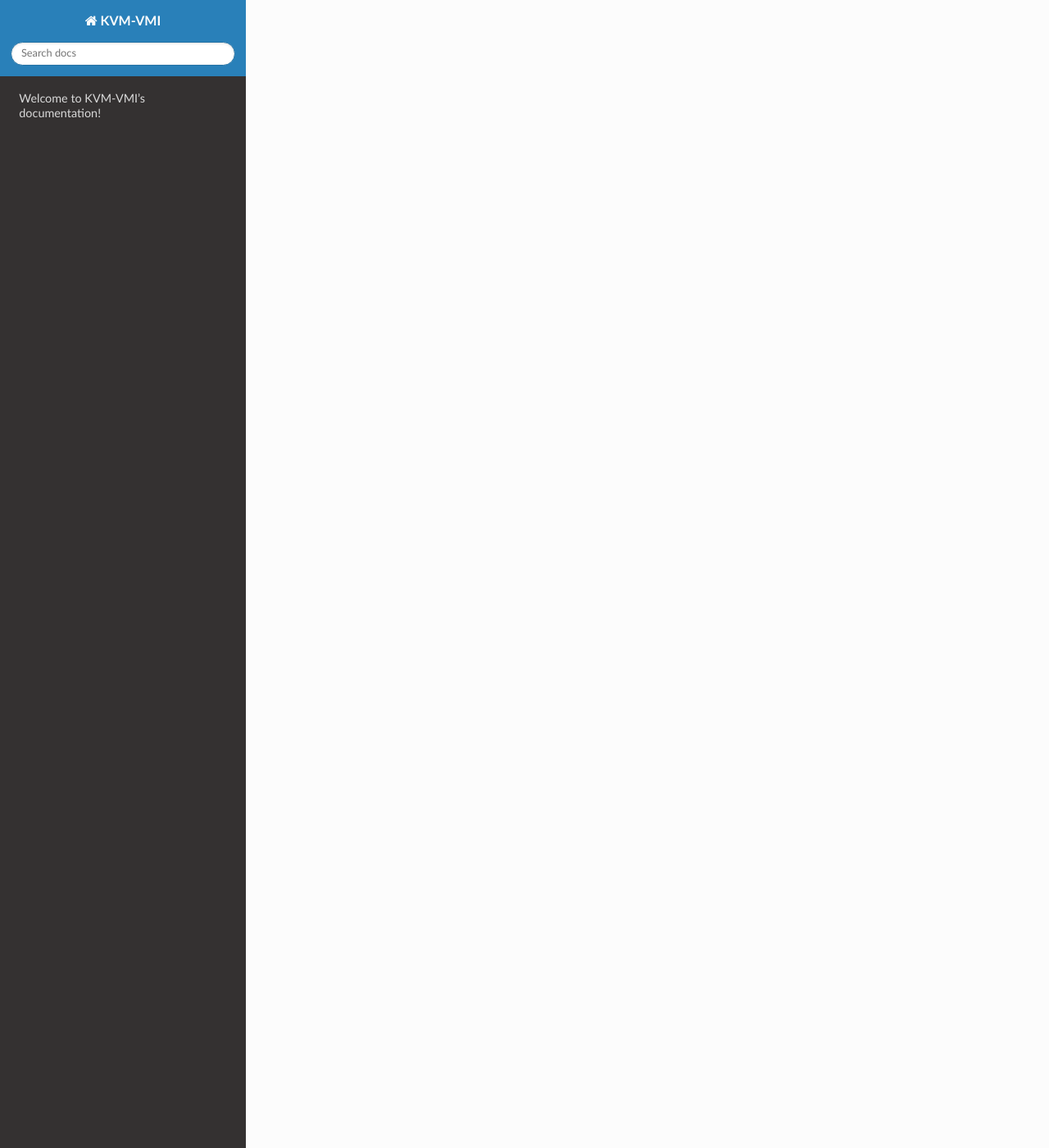
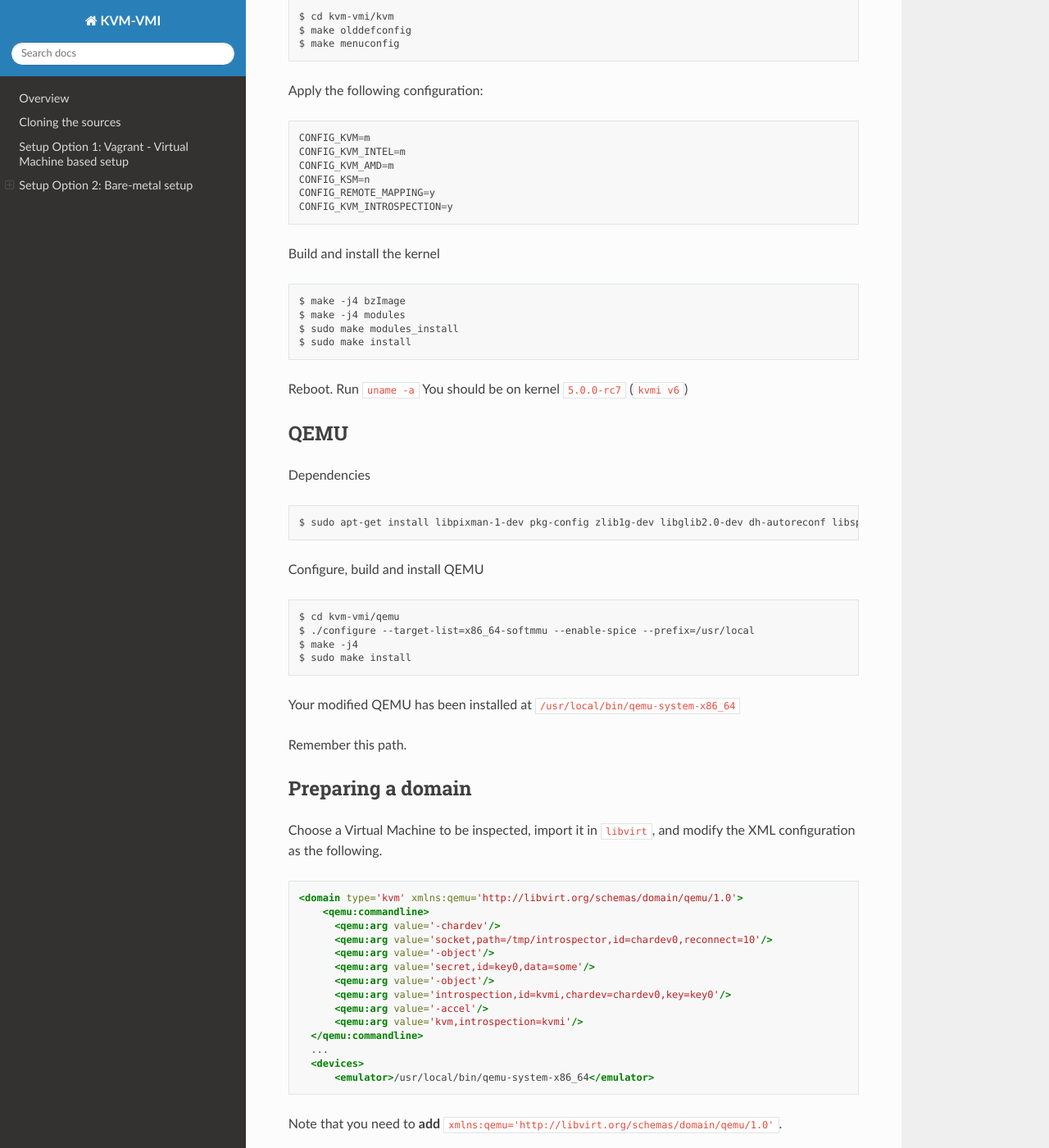
Before and after one commit to KVM-VMI/kvm-vmi, a Sphinx documentation site: the page built from docs/index.md, in a window 1280 px wide and 1400 px high, scrolled down 1764 px. Shown: the whole window at 82% size. Built offline with Sphinx 7.4.7 and the Read the Docs theme 2.0.0, drawn with Linux system fonts in a browser that asks for light colours; some of the changed text lies outside the part shown.

Commit message:
doc: add setup from wiki

```diff
--- a/docs/index.md
+++ b/docs/index.md
@@ -1,4 +1,177 @@
-Welcome to KVM-VMI's documentation!
-===================================
+This Wiki page will help you setup KVM-VMI.
 
-Welcome !
+# Overview
+
+To remove any ambiguity with the naming, you are going setup the `KVMi` (KVM introspection subsystem) version of KVM-VMI.
+
+This repository contains 2 different/incompatible VMI patches for KVM:
+- `Nitro`
+- `KVMi`
+
+KVM-VMI started with VMI patches from a project called [`Nitro`](https://www.sec.in.tum.de/assets/staff/pfoh/PfohSchneider2011a.pdf).
+
+`Nitro` is not maintained anymore, and a new set of patches (with a completely different API) has been developed by BitDefender and proposed on the official KVM mailing list.
+This new version is named `KVMi`.
+The review and integration of the patches is still ongoing at this point.
+
+Note: A submodule named `nitro` is still versioned in [KVM-VMI](https://github.com/KVM-VMI/kvm-vmi/tree/kvmi), but it is not used.
+
+# Cloning the sources
+
+First let's make sure that we have the repository, on the right branches.
+
+If you **haven't** cloned `KVM-VMI` yet, use the following command:
+~~~
+$ git clone https://github.com/KVM-VMI/kvm-vmi.git --recursive --branch kvmi
+~~~
+
+If you have a already cloned the main repo, let's make sure everyone is one the `kvmi` branch
+
+~~~
+$ cd kvm-vmi
+$ git checkout kvmi
+$ git submodule update
+~~~
+
+This setup will help you configure 3 components:
+- `KVM`
+- `QEMU`
+- `LibVMI`
+
+# Setup Option 1: Vagrant - Virtual Machine based setup
+
+[Vagrant](https://www.vagrantup.com/) is tool that helps create reproductible dev environment.
+A Vagrant setup is available for KVM-VMI, and it will configure and install all the components
+as well as a test virtual machine for you.
+
+Go to `kvm-vmi/vagrant` and follow the instructions there.
+
+Otherwise, keep reading
+
+# Setup Option 2: Bare-metal setup
+
+## KVM
+
+You will have to compile and install an entire kernel.
+It is not possible to compile the KVM modules using an "out-of-tree" build.
+
+First we need to install the kernel build dependencies
+~~~
+$ sudo apt-get install bc fakeroot flex bison libelf-dev libssl-dev ncurses-dev
+~~~
+
+Let's configure the kernel
+~~~
+$ cd kvm-vmi/kvm
+$ make olddefconfig
+$ make menuconfig
+~~~
+
+Apply the following configuration:
+~~~
+CONFIG_KVM=m
+CONFIG_KVM_INTEL=m
+CONFIG_KVM_AMD=m
+CONFIG_KSM=n
+CONFIG_REMOTE_MAPPING=y
+CONFIG_KVM_INTROSPECTION=y
+~~~
+
+Build and install the kernel
+~~~
+$ make -j4 bzImage
+$ make -j4 modules
+$ sudo make modules_install
+$ sudo make install
+~~~
+
+Reboot.
+Run `uname -a`
+You should be on kernel `5.0.0-rc7` (`kvmi v6`)
+
+
+## QEMU
+
+Dependencies
+~~~
+$ sudo apt-get install libpixman-1-dev pkg-config zlib1g-dev libglib2.0-dev dh-autoreconf libspice-server-dev
+~~~
+
+Configure, build and install QEMU
+~~~
+$ cd kvm-vmi/qemu
+$ ./configure --target-list=x86_64-softmmu --enable-spice --prefix=/usr/local
+$ make -j4
+$ sudo make install
+~~~
+
+Your modified QEMU has been installed at `/usr/local/bin/qemu-system-x86_64`
+
+Remember this path.
+
+## Preparing a domain
+
+Choose a Virtual Machine to be inspected, import it in `libvirt`, and modify the XML configuration as the following.
+
+~~~XML
+<domain type='kvm' xmlns:qemu='http://libvirt.org/schemas/domain/qemu/1.0'>
+    <qemu:commandline>
+      <qemu:arg value='-chardev'/>
+      <qemu:arg value='socket,path=/tmp/introspector,id=chardev0,reconnect=10'/>
+      <qemu:arg value='-object'/>
+      <qemu:arg value='secret,id=key0,data=some'/>
+      <qemu:arg value='-object'/>
+      <qemu:arg value='introspection,id=kvmi,chardev=chardev0,key=key0'/>
+      <qemu:arg value='-accel'/>
+      <qemu:arg value='kvm,introspection=kvmi'/>
+  </qemu:commandline>
+  ...
+  <devices>
+      <emulator>/usr/local/bin/qemu-system-x86_64</emulator>
+~~~
+
+Note that you need to **add** `xmlns:qemu='http://libvirt.org/schemas/domain/qemu/1.0'`.
+
+Validate the new configuration and start the domain.
+
+## libkvmi
+
+[`libkvmi`](https://github.com/bitdefender/libkvmi) is a wrapper over the low-level KVMi API (ioctls)
+You should use this library to build your applications.
+
+~~~
+$ git clone https://github.com/bitdefender/libkvmi --branch kvmi-v6
+$ ./bootstrap
+$ ./configure
+$ make
+$ sudo make install
+~~~
+
+## Libkvmi examples
+
+Run the example provided by libkvmi: `hookguest-libkvmi`
+~~~
+$ cd libkvmi/examples
+$ ./hookguest-libkvmi /tmp/introspector
+~~~
+
+Give it at least `10` seconds (waiting on QEMU to connect to the socket `/tmp/introspector`) and you should see some output ! :tada:
+
+## LibVMI
+
+Dependencies
+~~~
+$ sudo apt-get install build-essential gcc libtool cmake pkg-config check libglib2.0-dev libvirt-dev flex bison libjson-c-dev
+~~~
+
+Build and install
+~~~
+$ cd kvm-vmi/libvmi
+$ mkdir build
+$ cd build
+$ cmake .. -DCMAKE_INSTALL_PREFIX=/usr/local -DENABLE_KVM=ON -DENABLE_XEN=OFF -DENABLE_BAREFLANK=OFF -DVMI_DEBUG='(VMI_DEBUG_KVM | VMI_DEBUG_DRIVER)'
+$ make -j2
+$ sudo make install
+~~~
+
+Go to [LibVMI](https://github.com/libvmi/libvmi) for the rest of the documentation.
```
